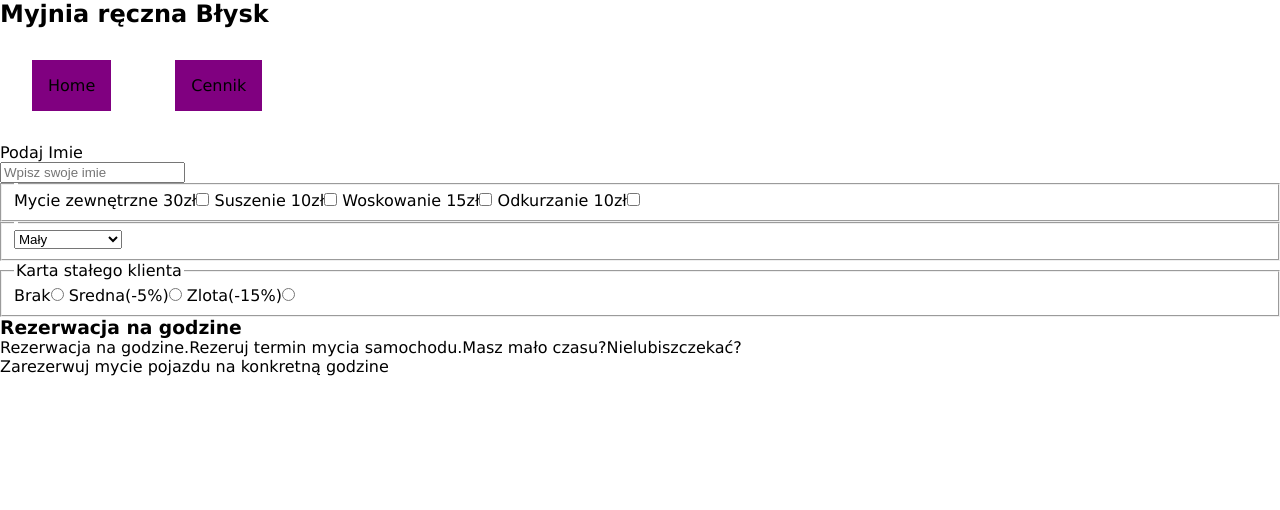
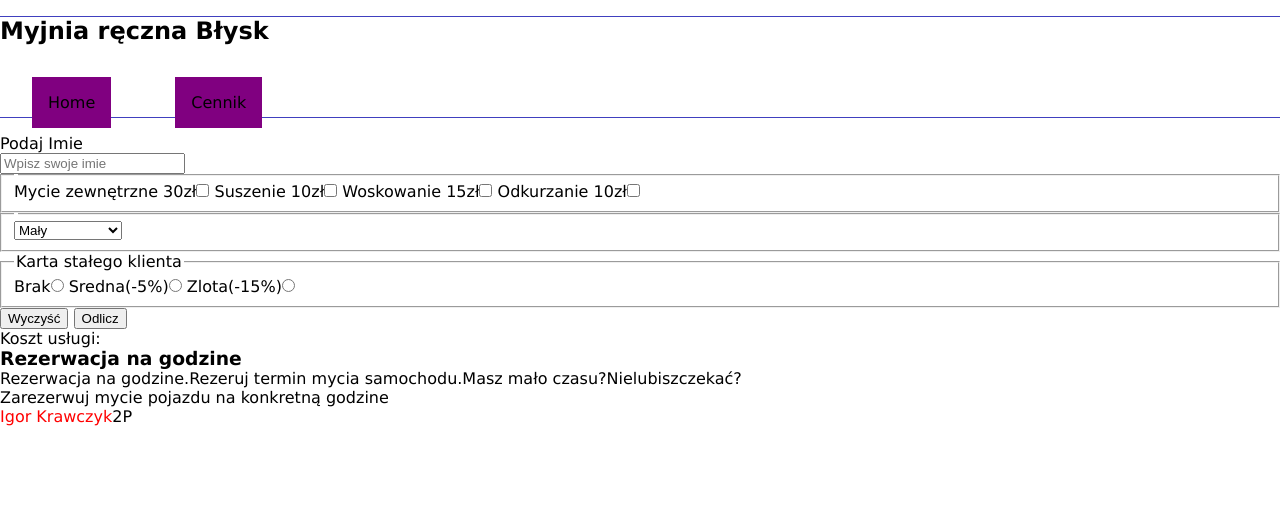
Before and after one commit to Lim0x1/Main, a plain HTML site: page 2P/index.html in a window 1280 px wide. Drawn offline with Linux system fonts and the light colour scheme.

Commit message:
commit 9.30

```diff
--- a/2P/index.html
+++ b/2P/index.html
@@ -43,12 +43,15 @@
                 Sredna(-5%)<input type="radio">
                 Zlota(-15%)<input type="radio">
             </fieldset>
+            <input type="button" value="Wyczyść">
+            <input type="button" value="Odlicz">
+            <p>Koszt usługi:</p>
         </main>
         <aside>
             <h3>Rezerwacja na godzine</h3>
             <p>Rezerwacja na godzine.Rezeruj termin mycia samochodu.Masz mało czasu?Nielubiszczekać?Zarezerwuj mycie pojazdu na konkretną godzine</p>
         </aside>
-        <footer></footer>
+        <footer><span class="foot">Igor Krawczyk</span>2P</footer>
     </div>
 </body>
 </html>
--- a/2P/style.css
+++ b/2P/style.css
@@ -7,6 +7,13 @@ body{
 }
 #container{
     width:100%;
+}
+nav{
+    height: 100px;
+    margin-top: 1em;
+    margin-bottom: 1em;
+    border-top:1px solid hsl(240, 50%, 50%);
+    border-bottom:1px solid hsl(240, 50%, 50%);
 }
 li{
     list-style:none;
@@ -19,11 +26,11 @@ li ul{
     background:purple;
 }
 .title{
-    text-transform:capitalize;
+    text-transform:uppercase;
 }
 aside{
     width: 60%;
-    text-transform: ;
+
 }
 
 
@@ -33,3 +40,6 @@ footer{
     border:1px;
     border-radius:1em;
 }
+.foot{
+    color: red;
+}
```
